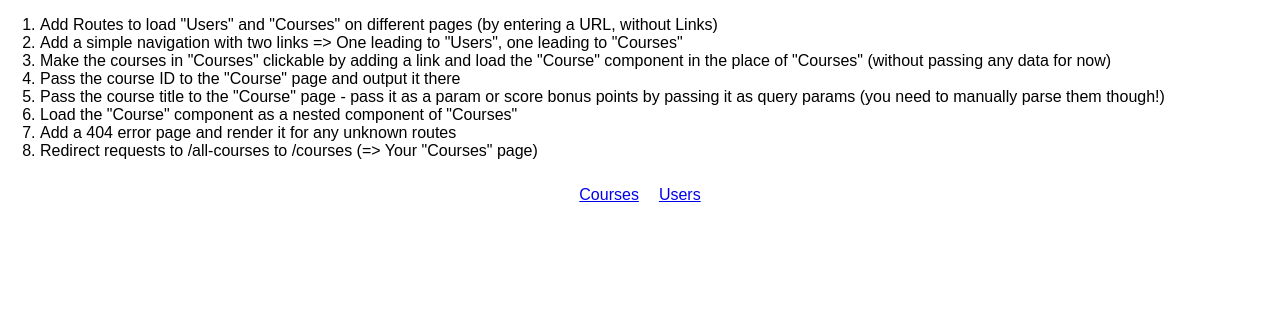
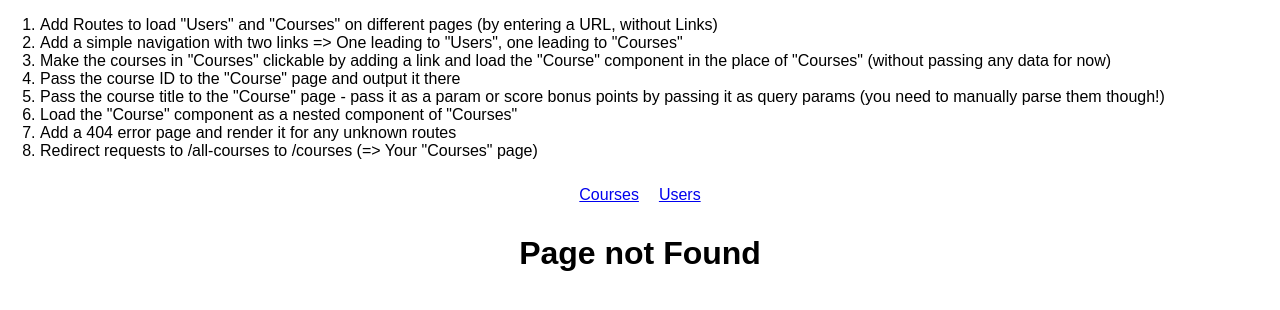
Before and after one commit to PaPa31/react-complete-guide, a React (Create React App) app: page / in a window 1280 px wide. Shown: the top 310 px of the page. Built offline with nearby package versions, Linux system fonts and the light colour scheme.

Commit message:
7. Add 404 error page

```diff
--- a/src/App.js
+++ b/src/App.js
@@ -1,5 +1,6 @@
 import React, { Component } from "react";
 import { NavLink, Route, Switch } from "react-router-dom";
+import NoMatch from "./components/NoMatch/NoMatch";
 // import "./App.css";
 import Courses from "./containers/Courses/Courses";
 import Users from "./containers/Users/Users";
@@ -51,6 +52,7 @@
           <Route path="/users" component={Users} />
           {/* <Route path="/courses/:courseId" component={Course} /> */}
           <Route path="/courses" component={Courses} />
+          <Route component={NoMatch} />
         </Switch>
       </div>
     );
--- /dev/null
+++ b/src/components/NoMatch/NoMatch.js
@@ -0,0 +1,5 @@
+import React from "react";
+
+const noMatch = () => <h1 style={{ textAlign: "center" }}>Page not Found</h1>;
+
+export default noMatch;
```
